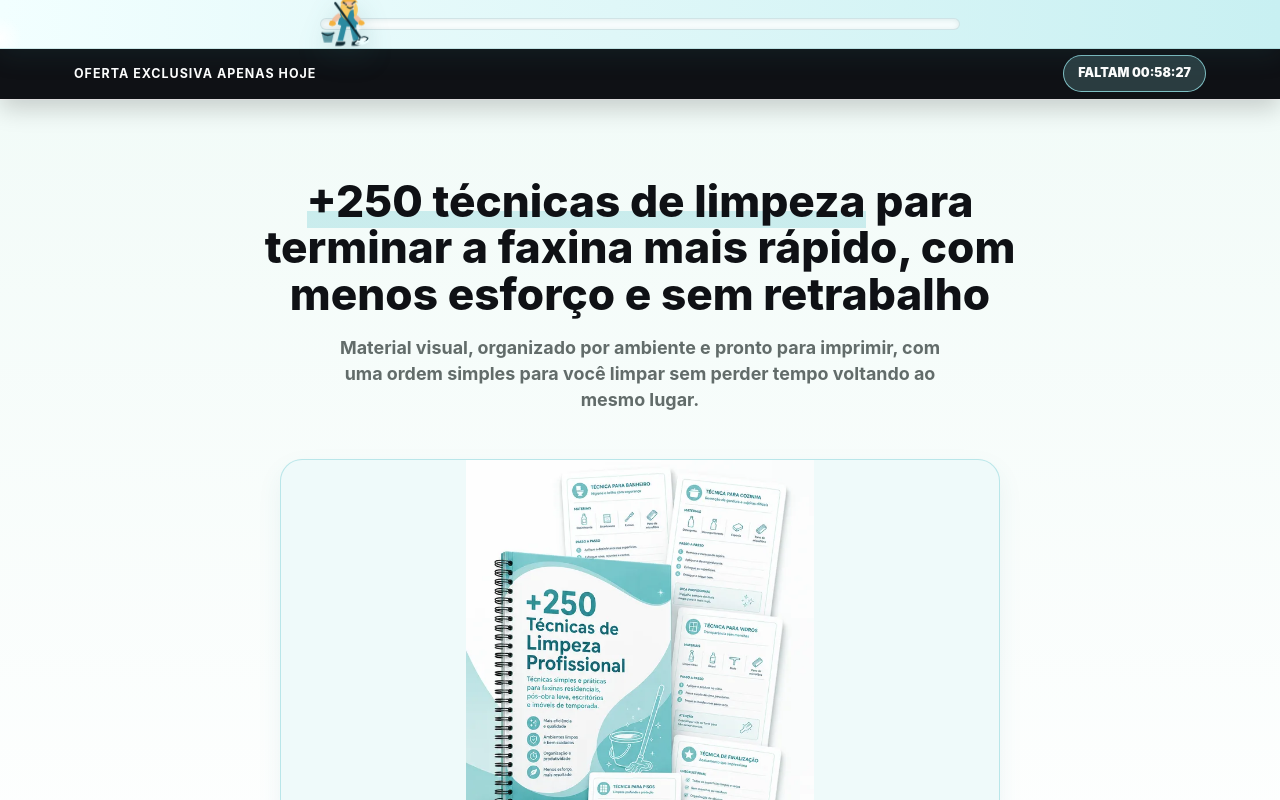
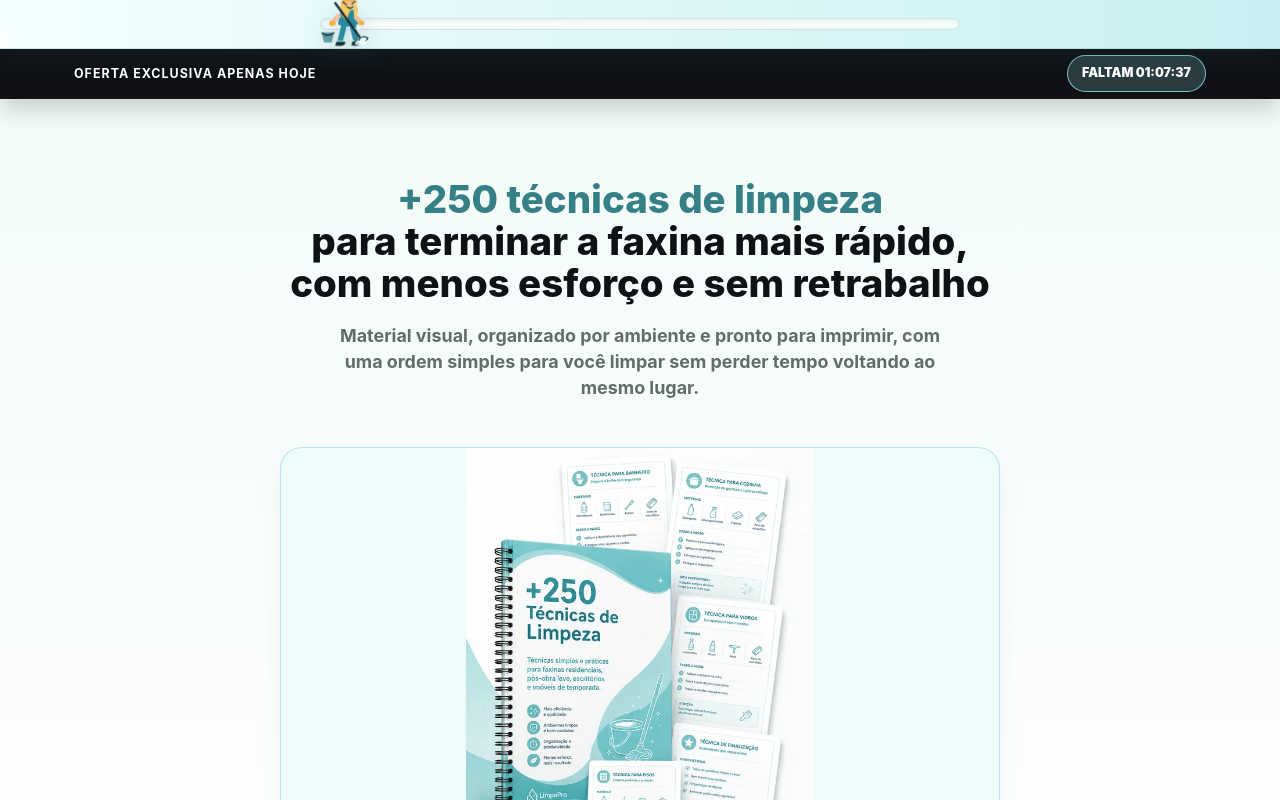
Before and after one commit to GustavoFalcone/250tecnicasdelimpeza, a React (Vite) app: page / in a window 1280 px wide. Shown: the top 800 px of the page. Built offline with nearby package versions, Linux system fonts and the light colour scheme.

Commit message:
Refine offer timer and product visuals

```diff
--- a/src/App.jsx
+++ b/src/App.jsx
@@ -54,7 +54,8 @@ const bonuses = [
 ];
 
 const basicItems = [
-  ['yes', '+250 técnicas de limpeza']
+  ['yes', '+250 técnicas de limpeza'],
+  ['yes', 'Acesso imediato']
 ];
 
 const completeItems = [
@@ -110,21 +111,19 @@ const faqs = [
   ]
 ];
 
-function getBrasiliaRemaining() {
-  const parts = new Intl.DateTimeFormat('pt-BR', {
-    timeZone: 'America/Sao_Paulo',
-    hour: '2-digit',
-    minute: '2-digit',
-    second: '2-digit',
-    hour12: false
-  }).formatToParts(new Date());
+const OFFER_DURATION_SECONDS = 60 * 60 + 7 * 60 + 43;
 
-  const values = Object.fromEntries(parts.map((part) => [part.type, part.value]));
-  const hours = Number(values.hour === '24' ? 0 : values.hour);
-  const minutes = Number(values.minute);
-  const seconds = Number(values.second);
-  const elapsed = hours * 3600 + minutes * 60 + seconds;
-  return Math.max(0, 86400 - elapsed);
+function useOfferCountdown() {
+  const endsAtRef = useRef(Date.now() + OFFER_DURATION_SECONDS * 1000);
+  const getRemaining = () => Math.max(0, Math.ceil((endsAtRef.current - Date.now()) / 1000));
+  const [remaining, setRemaining] = useState(getRemaining);
+
+  useEffect(() => {
+    const timer = window.setInterval(() => setRemaining(getRemaining()), 1000);
+    return () => window.clearInterval(timer);
+  }, []);
+
+  return remaining;
 }
 
 function formatTime(totalSeconds) {
@@ -296,18 +295,7 @@ function CleaningProgress() {
   );
 }
 
-function CountdownBar() {
-  const [remaining, setRemaining] = useState(getBrasiliaRemaining());
-
-  useEffect(() => {
-    const timer = window.setInterval(() => {
-      const next = getBrasiliaRemaining();
-      setRemaining(next === 0 ? 86400 : next);
-    }, 1000);
-
-    return () => window.clearInterval(timer);
-  }, []);
-
+function CountdownBar({ remaining }) {
   return (
     <div className="topCountdown" aria-label="Oferta exclusiva apenas hoje">
       <div className="topCountdownInner">
@@ -523,6 +511,16 @@ function BonusSummary() {
   );
 }
 
+function CheckoutCountdown({ remaining }) {
+  return (
+    <section className="checkoutCountdown reveal" aria-label="Tempo restante da oferta">
+      <p>Condição especial liberada hoje</p>
+      <strong>FALTAM {formatTime(remaining)}</strong>
+      <span>para garantir o material com todos os bônus</span>
+    </section>
+  );
+}
+
 function FloatingActions({ onPlansClick }) {
   return (
     <div className="floatingActions singleAction">
@@ -626,6 +624,7 @@ function BasicPlanUpsellModal({ onClose, onCheckout }) {
 function LandingPage() {
   const [isBasicUpsellOpen, setIsBasicUpsellOpen] = useState(false);
   const [showFloatingActions, setShowFloatingActions] = useState(false);
+  const remaining = useOfferCountdown();
 
   const markCheckoutClick = () => {
     window.sessionStorage.setItem('checkout-clicked', 'true');
@@ -743,13 +742,16 @@ function LandingPage() {
   return (
     <>
       <CleaningProgress />
-      <CountdownBar />
+      <CountdownBar remaining={remaining} />
       <main className="mobileShell">
         <section className="hero reveal">
           <div className="heroCopy">
             <h1>
-              <span>+250 técnicas de limpeza</span> para terminar a faxina mais rápido, com menos
-              esforço e sem retrabalho
+              <span>+250 técnicas de limpeza</span>
+              <br />
+              para terminar a faxina mais rápido,
+              <br />
+              com menos esforço e sem retrabalho
             </h1>
             <p className="subheadline">
               Material visual, organizado por ambiente e pronto para imprimir, com uma ordem simples
@@ -821,6 +823,8 @@ function LandingPage() {
           </div>
           <BonusSummary />
         </section>
+
+        <CheckoutCountdown remaining={remaining} />
 
         <section className="priceSection reveal" id="checkout">
           <div className="priceIntro">
--- a/src/config/offer.js
+++ b/src/config/offer.js
@@ -5,13 +5,13 @@ export const CHECKOUTS = {
 };
 
 export const IMAGES = {
-  hero: '/images/hero.webp',
+  hero: '/images/hero-faxina-rapida.webp',
   visual: '/images/visual-demo.webp',
   bonusCalculator: '/images/calculator.webp',
   bonusAgenda: '/images/agenda.webp',
   bonusArts: '/images/arts.webp',
   bonusCertificate: '/images/certificate.webp',
-  completePlan: '/images/complete.webp',
+  completePlan: '/images/complete-faxina-rapida.webp',
   guaranteeSeal: '/images/guarantee.webp',
   checkoutTrust: '/images/trust.webp'
 };
--- a/src/styles.css
+++ b/src/styles.css
@@ -374,11 +374,7 @@ h1 {
 }
 
 h1 span {
-  position: relative;
-  display: inline;
-  background: linear-gradient(transparent 69%, rgba(143, 215, 220, 0.42) 69%);
-  box-decoration-break: clone;
-  -webkit-box-decoration-break: clone;
+  color: var(--aqua-dark);
 }
 
 h2 {
@@ -405,9 +401,9 @@ figure {
 }
 
 .hero h1 {
-  max-width: 720px;
-  font-size: clamp(1.48rem, 6vw, 2.35rem);
-  line-height: 1.08;
+  max-width: 980px;
+  font-size: clamp(1rem, 4.9vw, 3rem);
+  line-height: 1.13;
   text-align: center;
 }
 
@@ -1195,6 +1191,40 @@ figure {
   text-transform: uppercase;
 }
 
+.checkoutCountdown {
+  width: min(calc(100% - (var(--page-gutter) * 2)), 560px);
+  margin: 8px auto 0;
+  padding: 26px 20px;
+  border: 1px solid rgba(53, 127, 135, 0.28);
+  border-radius: 18px;
+  background:
+    linear-gradient(135deg, rgba(143, 215, 220, 0.32), rgba(255, 255, 255, 0.96) 55%),
+    var(--white);
+  box-shadow: 0 16px 34px rgba(8, 79, 84, 0.12);
+  color: var(--ink);
+  text-align: center;
+}
+
+.checkoutCountdown p,
+.checkoutCountdown span {
+  display: block;
+  margin: 0;
+  color: var(--aqua-dark);
+  font-size: clamp(0.68rem, 2vw, 0.76rem);
+  font-weight: 900;
+  letter-spacing: 0.06em;
+  text-transform: uppercase;
+}
+
+.checkoutCountdown strong {
+  display: block;
+  margin: 8px 0;
+  color: var(--aqua-deep);
+  font-size: clamp(1.8rem, 8vw, 3.15rem);
+  line-height: 1;
+  letter-spacing: 0.035em;
+}
+
 .priceSection {
   padding: clamp(54px, 8vw, 92px) var(--page-gutter);
   background:
@@ -1896,9 +1926,9 @@ details p {
   }
 
   .hero h1 {
-    max-width: 760px;
-    font-size: clamp(1.95rem, 4.7vw, 2.75rem);
-    line-height: 1.05;
+    max-width: 900px;
+    font-size: clamp(1.75rem, 3.9vw, 2.55rem);
+    line-height: 1.1;
     text-align: center;
   }
 
@@ -2098,9 +2128,9 @@ details p {
   }
 
   .hero h1 {
-    max-width: 860px;
-    font-size: clamp(2.3rem, 3.45vw, 3.45rem);
-    line-height: 1.05;
+    max-width: 980px;
+    font-size: clamp(2.3rem, 3vw, 3rem);
+    line-height: 1.1;
     text-align: center;
   }
 
```
Also changed, not shown: public/images/complete-faxina-rapida.webp (added), public/images/hero-faxina-rapida.webp (added).
